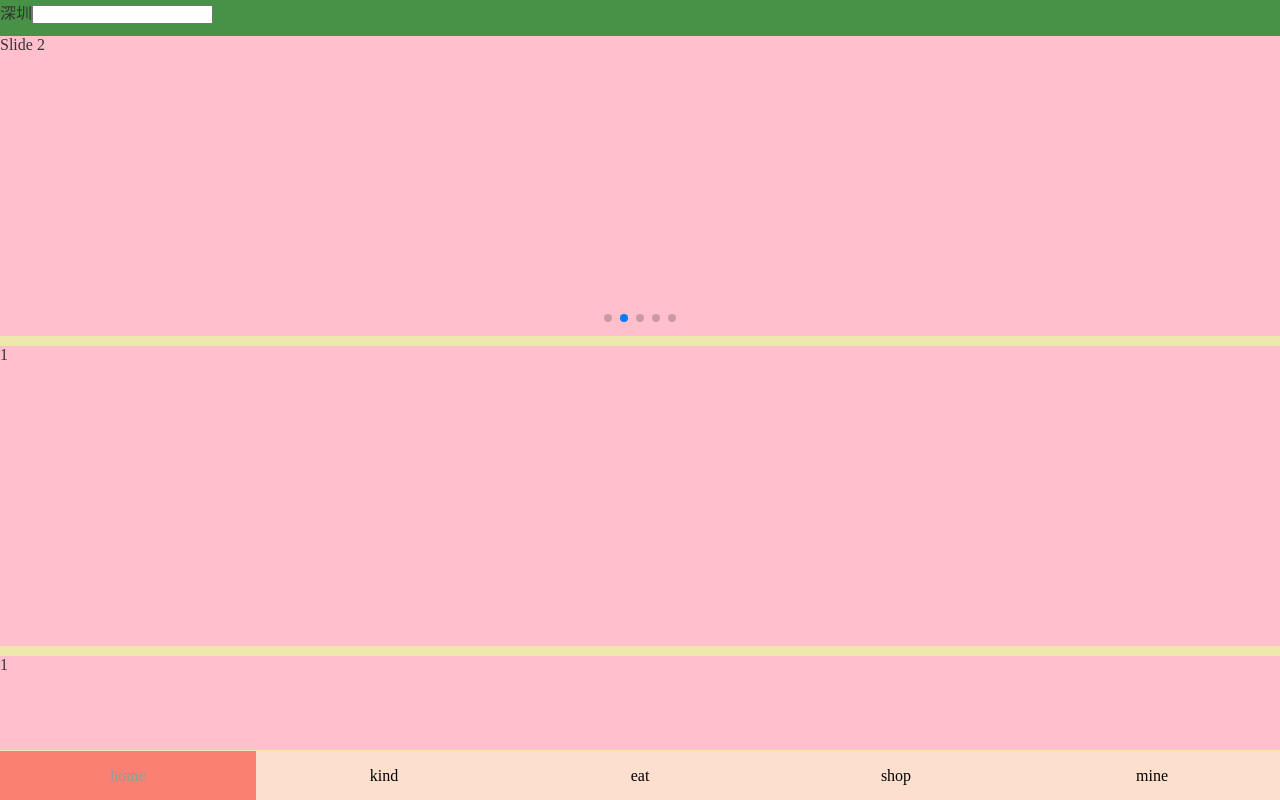
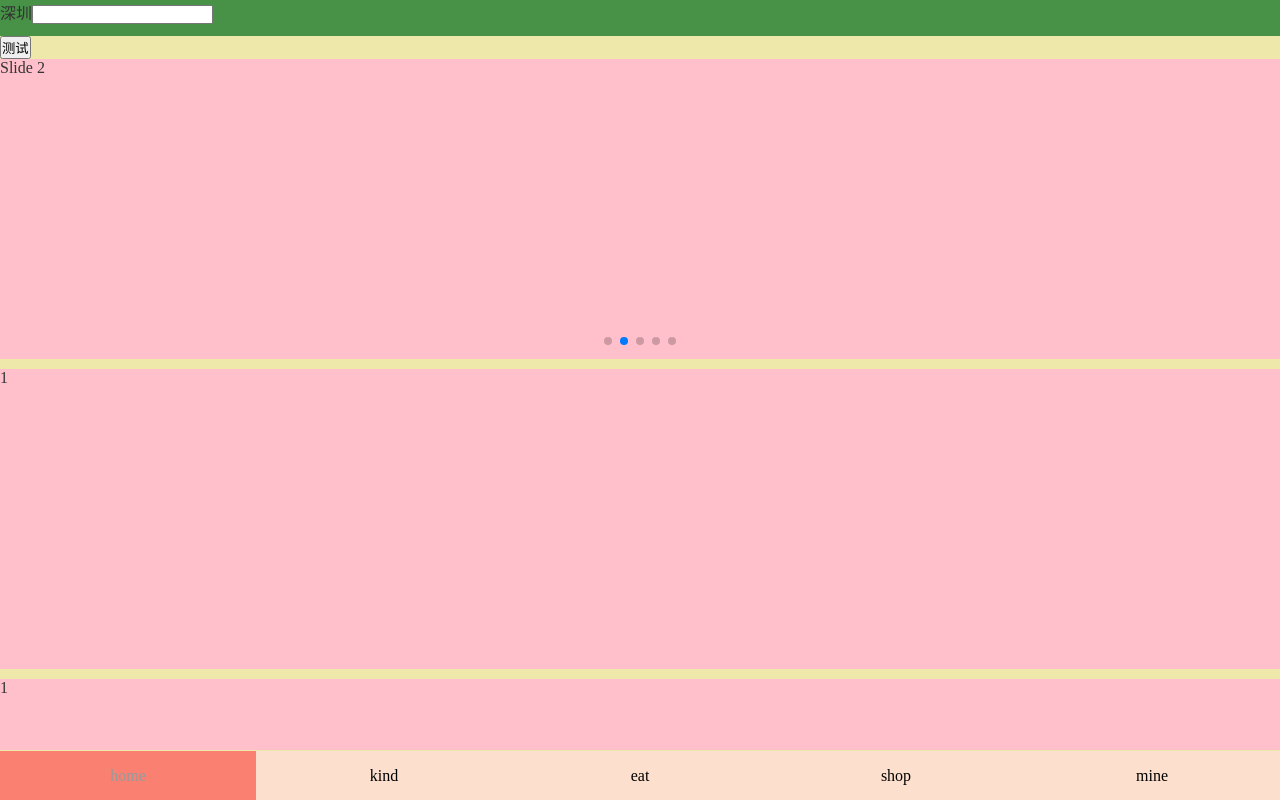
Before and after one commit to xxl-007/yiguo-demo, a React (Create React App) app: page /home in a window 1280 px wide. Built offline with nearby package versions, Linux system fonts and the light colour scheme; no server answers.

Commit message:
整合home页

```diff
--- a/src/pages/home/Home.jsx
+++ b/src/pages/home/Home.jsx
@@ -20,6 +20,10 @@ export default class Home extends Component{
                         <span className="search"><input type="text"/></span>
                 </header>
                 <div className="app-content" ref="scroll">
+
+                    {/* productList测试按钮 */}
+                    <button  onClick={this.productList.bind(this)}>测试</button>
+
                     <div className="wrap">
                         {/*轮播图部分 */}
                         <div className="first">
@@ -43,11 +47,8 @@ export default class Home extends Component{
                         <div className="first">1</div>
                         <div className="first">1</div>
                     </div>
+
                 </div>
-
-
-                {/* productList测试按钮 */}
-                <button onClick={this.productList.bind(this)}></button>
             </div>
         )
     }
--- a/src/pages/home/HomeUI.jsx
+++ b/src/pages/home/HomeUI.jsx
@@ -4,7 +4,6 @@ export default function HomeUI(props){
     return (
         <div id="home"  className="page">
             <h1>这是home组件</h1>
-            <button onClick={props.productList.bind(this)}>买二付一</button>
         </div>
     )
 }
```
